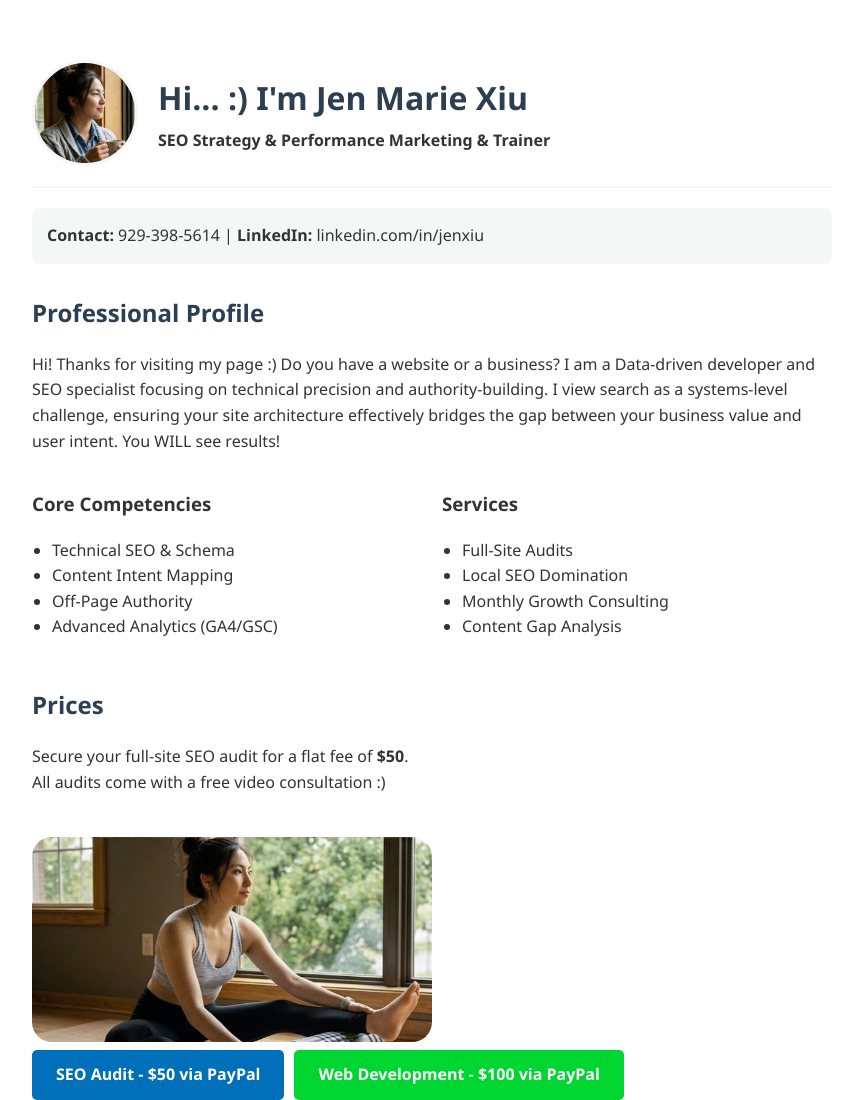
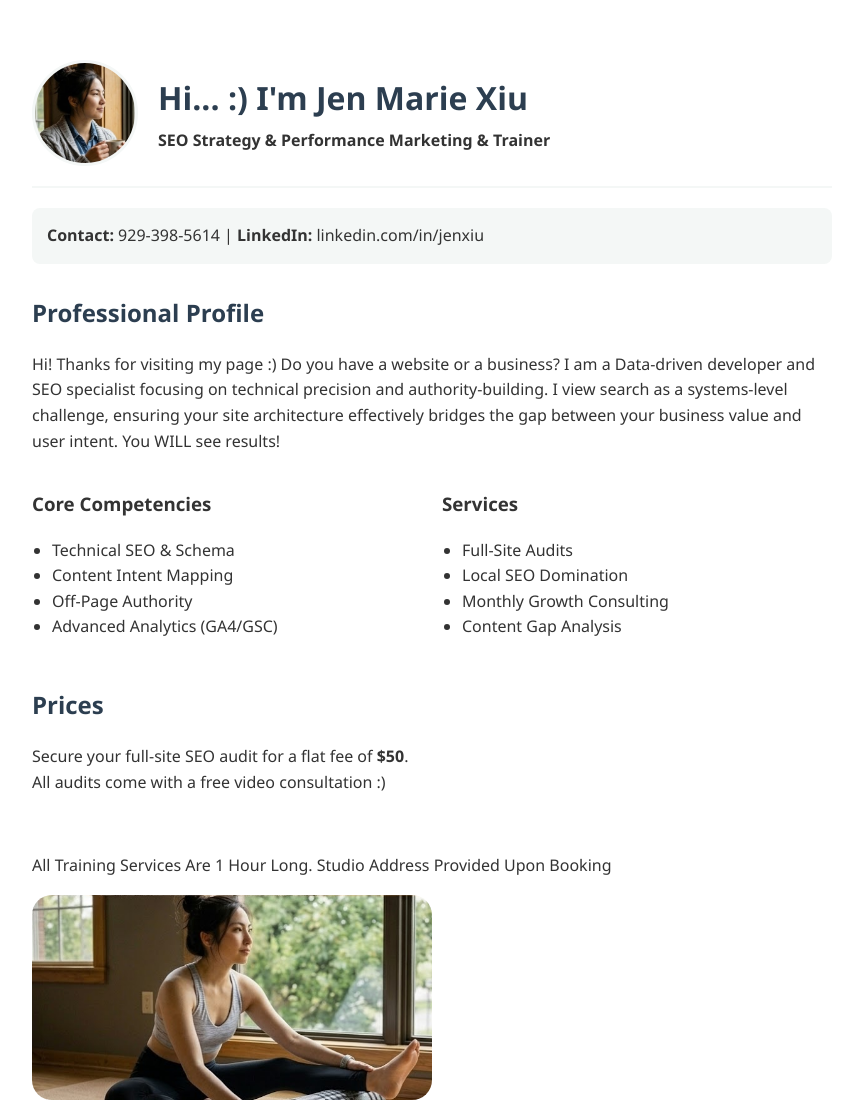
Before and after one commit to pflaquer/jennxiu, a plain HTML site: page index.html in a window 1280 px wide. Shown: the top 1100 px of the page, without its empty margins (208-1053 px from the left). Drawn offline with Linux system fonts and the light colour scheme.

Commit message:
Add training services duration to prices section
Added information about training services duration and booking.

```diff
--- a/index.html
+++ b/index.html
@@ -130,6 +130,7 @@
     <section>
         <h2>Prices</h2>
         <p>Secure your full-site SEO audit for a flat fee of <strong>$50</strong>.  <br>All audits come with a free video consultation :)</p><br>
+        <p>All Training Services Are 1 Hour Long.  Studio Address Provided Upon Booking</p>
                       <img src="https://raw.githubusercontent.com/pflaquer/jennxiu/refs/heads/main/jennxiu2.png" width="50%" height="50%" style="border-radius:20px"></img>
         <div style="display: flex; gap: 10px; flex-wrap: wrap;">
             <!-- PayPal Link (Update with your specific PayPal.Me link) -->
```
